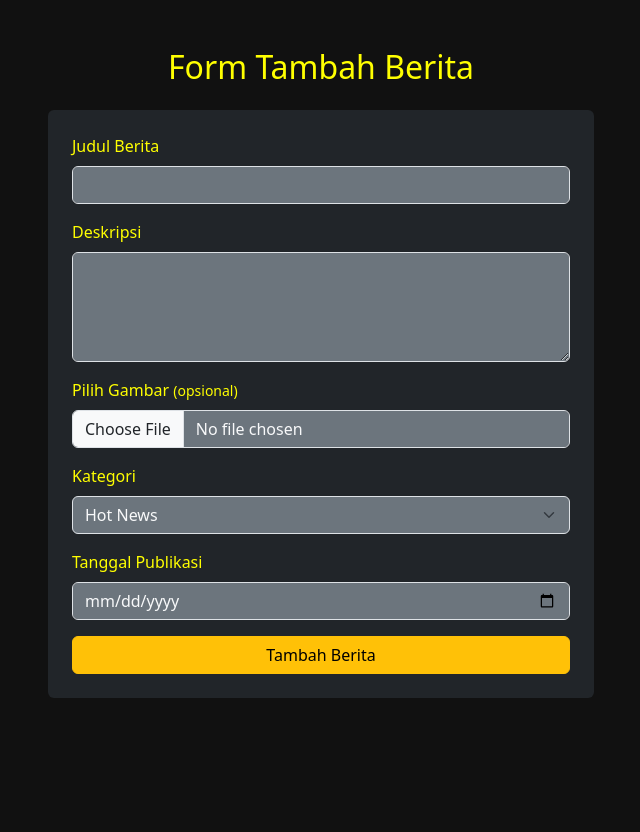
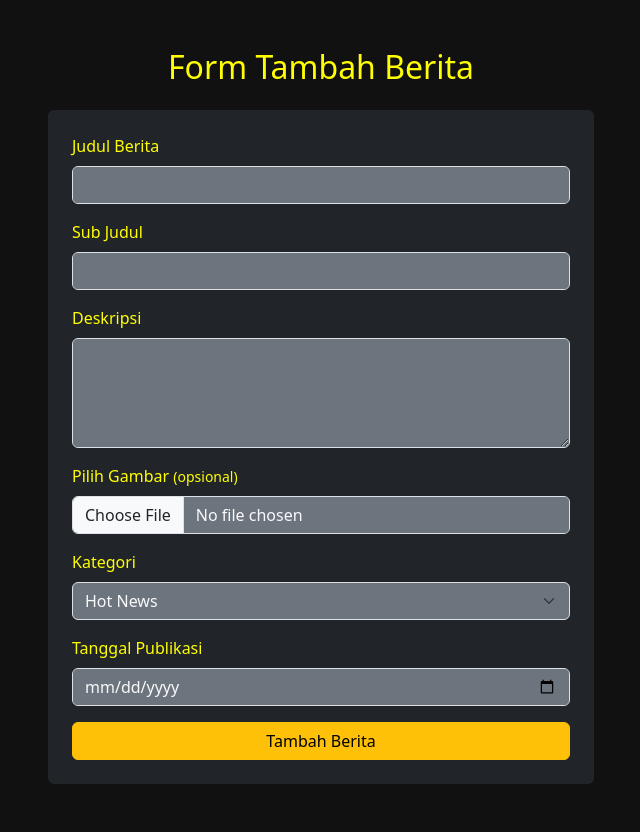
Before and after one commit to Ginpra/Website, a PHP site: page /tambah.php in a window 1280 px wide. Shown: the whole page, without its empty margins (319-959 px from the left). Before the commit the page ends 698 px from the top, so only its background shows below. Run offline with PHP 8.4, Linux system fonts and the light colour scheme.

Commit message:
Update tambah.php

```diff
--- a/Berita Teknologi/tambah.php
+++ b/Berita Teknologi/tambah.php
@@ -4,6 +4,7 @@ include 'koneksi.php';
 if (isset($_POST['tambah'])) {
     $judul       = ($_POST['judul']);
     $deskripsi   = ($_POST['deskripsi']);
+    $sub       = ($_POST['sub']);
     $kategori    = in_array($_POST['kategori'], ['hot','latest','tips']) ? $_POST['kategori'] : 'latest';
     $tanggal = $_POST['tanggal'];
 
@@ -23,9 +24,9 @@ if (isset($_POST['tambah'])) {
 
     // Siapkan query INSERT
     $sql = "INSERT INTO berita
-            (judul, deskripsi, image_url, kategori, tanggal)
+            (judul, sub, deskripsi, gambar, kategori, tanggal)
             VALUES
-            ('$judul', '$deskripsi', "
+            ('$judul', '$sub', '$deskripsi', "
             . ($gambar ? "'$gambar'" : "NULL") .
             ", '$kategori', '$tanggal')";
 
@@ -66,6 +67,12 @@ if (isset($_POST['tambah'])) {
             <input type="text" name="judul" class="form-control bg-secondary text-light" required>
           </div>
 
+          <!-- Sub Judul -->
+          <div class="mb-3">
+            <label class="form-label">Sub Judul</label>
+            <input type="text" name="sub" class="form-control bg-secondary text-light" required>
+          </div>
+
           <!-- Deskripsi -->
           <div class="mb-3">
             <label class="form-label">Deskripsi</label>
```
